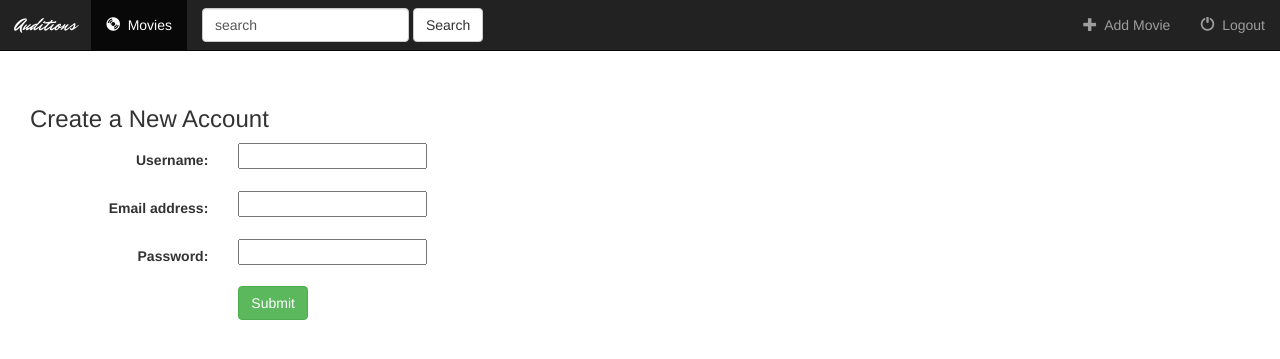
After one commit to codingnoise/auditions, a Django app: page /movies//register/ in a window 1280 px wide. The commit adds this page. Shown: the top 359 px of the page. Run offline with Django 3.2, Linux system fonts and the light colour scheme; some libraries are stand-ins or nearby versions.

Commit message:
Add user registration

```diff
--- /dev/null
+++ b/auditions/movies/forms.py
@@ -0,0 +1,10 @@
+from django.contrib.auth.models import User
+from django import forms
+
+
+class UserForm(forms.ModelForm):
+    password = forms.CharField(widget=forms.PasswordInput)
+
+    class Meta:
+        model = User
+        fields = ["username", "email", "password"]
--- a/auditions/movies/static/movies.css
+++ b/auditions/movies/static/movies.css
@@ -1,5 +1,5 @@
 body {
-    background: white url("media/imgs/background.jpg");
+    background: "#F4F4F4";
 }
 
 .navbar {
@@ -8,11 +8,9 @@ body {
 
 .navbar-brand {
     font-family: 'Mr Dafoe', cursive;
+    background: "#DCD0C0";
 }
 
-.videoWrapper {
-	position: relative;
-	padding-bottom: 56.25%; /* 16:9 */
-	padding-top: 25px;
-	height: 0;
+#videoPlayer {
+    background-color: black;
 }
--- /dev/null
+++ b/auditions/movies/templates/movies/registration_form.html
@@ -0,0 +1,21 @@
+{% extends "movies/base.html" %}
+{% block body %}
+    <div class="container-fluid">
+        <div class = "row">
+            <div class="col-sm-12 col=md-7">
+                <div class="panel-body">
+                    <h3> Create a New Account </h3>
+                    <form class="form-horizontal" action="", method="post", enctype="multipart/form-data">
+                        {% csrf_token %}
+                        {% include "movies/form-template.html" %}
+                        <div class="form-group">
+                            <div class="col-sm-offset-2 col-sm-10">
+                                <button type="submit" class="btn btn-success">Submit</button>
+                            </div>
+                        </div>
+                    </form>
+                </div>
+            </div>
+        </div>
+    </div>
+{% endblock %}
--- a/auditions/movies/urls.py
+++ b/auditions/movies/urls.py
@@ -14,6 +14,9 @@ urlpatterns = [
     # /movies/
     url(r"^$", views.IndexView.as_view(), name="index"),
 
+    # /register/
+    url(r"^/register/$", views.UserFormView.as_view(), name="register"),
+
     # /movies/<id>
     url(r"^(?P<pk>[^/]+)/$", views.DetailView.as_view(), name="detail"),
 
--- a/auditions/movies/views.py
+++ b/auditions/movies/views.py
@@ -30,8 +30,12 @@
 from django.views import generic
 from django.views.generic.edit import CreateView, UpdateView, DeleteView
 from django.core.urlresolvers import reverse_lazy
+from django.shortcuts import render, redirect
+from django.contrib.auth import authenticate, login
 from .models import Movie, CreateMovieForm
-
+from django.views.generic import View
+from .forms import UserForm
+import logging
 
 class IndexView(generic.ListView):
     template_name = "movies/index.html"
@@ -71,3 +75,41 @@ class MovieUpdateView(UpdateView):
 class MovieDeleteView(DeleteView):
     model = Movie
     success_url = reverse_lazy("movies:index")
+
+
+class UserFormView(View):
+    form_class = UserForm
+    template_name = "movies/registration_form.html"
+
+    # display blank form
+    def get(self, request):
+        # Context is None - by default it doesn't have any data.
+        form = self.form_class(None)
+        return render(request, self.template_name, {"form": form})
+
+    # process form data
+    def post(self, request):
+        print "In POST..."
+        form = self.form_class(request.POST)
+
+        if form.is_valid():
+            print "form is valid..."
+            # Creates a user obj but doesn't save in the database
+            user = form.save(commit=False)
+            # cleaned (normalized) data
+            username = form.cleaned_data["username"]
+            password = form.cleaned_data["password"]
+            user.save()
+
+            # returns user objects if credentials are correct
+            user = authenticate(username=username, password=password)
+
+            if user:
+                print "Checking if user not none..."
+                if user.is_active:
+                    logging.info("User is active...")
+                    login(request, user)
+            return redirect("movies:index")
+
+        # if not valid, they'll be redirected to blank form
+        return render(request, self.template_name, {"form": form})
```
Also changed, not shown: auditions/movies/templates/movies/movie_player.html (+3 -4 lines), auditions/db.sqlite3, auditions/movies/static/media/imgs/black_background.png (added).
